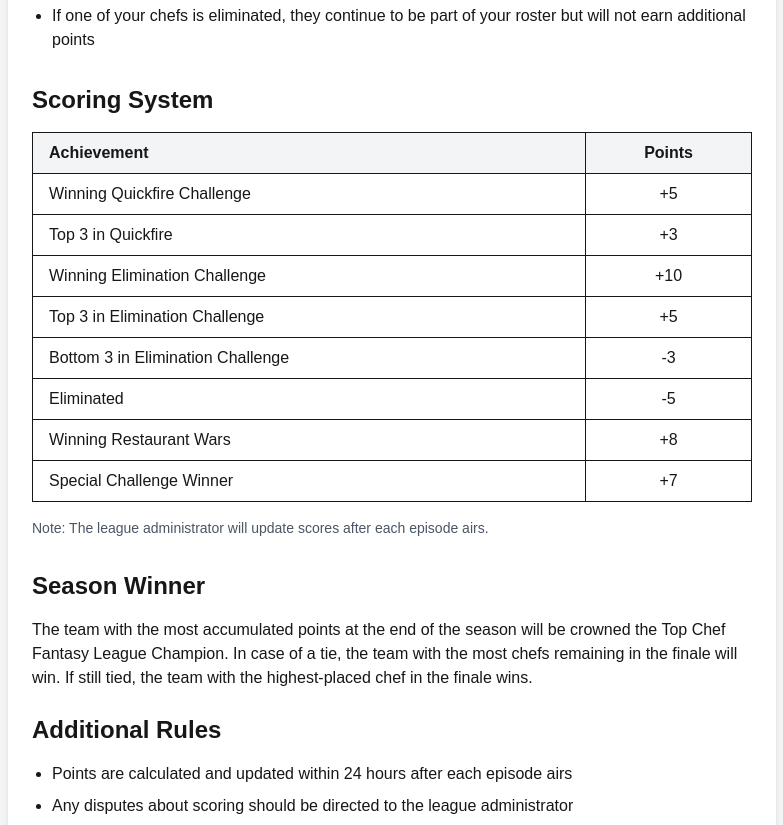
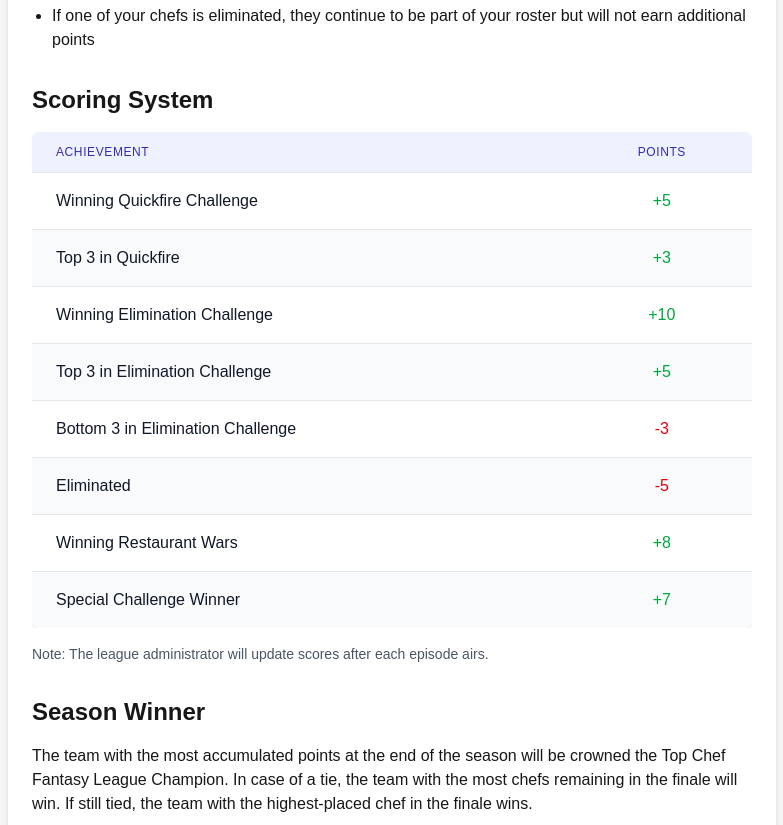
Before and after one commit to neodharma/fantasy-top-chef, a Next.js app in the folder top-chef-fantasy/: page /rules in a window 1280 px wide. Shown: the part 520-1345 px from the top of the page, without its empty margins (248-1031 px from the left). Built offline with nearby package versions, Linux system fonts and the light colour scheme.

Commit message:
cosmetics

```diff
--- a/top-chef-fantasy/pages/rules.js
+++ b/top-chef-fantasy/pages/rules.js
@@ -39,45 +39,45 @@
             <section className="mb-8">
               <h2 className="text-2xl font-semibold mb-4">Scoring System</h2>
               <div className="overflow-x-auto">
-                <table className="min-w-full border-collapse">
+                <table className="min-w-full divide-y divide-gray-200 rounded-lg overflow-hidden shadow-sm">
                   <thead>
-                    <tr className="bg-gray-100">
-                      <th className="px-4 py-2 text-left border">Achievement</th>
-                      <th className="px-4 py-2 text-center border">Points</th>
+                    <tr>
+                      <th className="px-6 py-3 bg-indigo-50 text-left text-xs font-medium text-indigo-800 uppercase tracking-wider">Achievement</th>
+                      <th className="px-6 py-3 bg-indigo-50 text-center text-xs font-medium text-indigo-800 uppercase tracking-wider">Points</th>
                     </tr>
                   </thead>
-                  <tbody>
-                    <tr>
-                      <td className="px-4 py-2 border">Winning Quickfire Challenge</td>
-                      <td className="px-4 py-2 text-center border">+5</td>
+                  <tbody className="bg-white divide-y divide-gray-200">
+                    <tr className="bg-white">
+                      <td className="px-6 py-4 whitespace-nowrap text-gray-900">Winning Quickfire Challenge</td>
+                      <td className="px-6 py-4 whitespace-nowrap text-center font-medium text-green-600">+5</td>
                     </tr>
-                    <tr>
-                      <td className="px-4 py-2 border">Top 3 in Quickfire</td>
-                      <td className="px-4 py-2 text-center border">+3</td>
+                    <tr className="bg-gray-50">
+                      <td className="px-6 py-4 whitespace-nowrap text-gray-900">Top 3 in Quickfire</td>
+                      <td className="px-6 py-4 whitespace-nowrap text-center font-medium text-green-600">+3</td>
                     </tr>
-                    <tr>
-                      <td className="px-4 py-2 border">Winning Elimination Challenge</td>
-                      <td className="px-4 py-2 text-center border">+10</td>
+                    <tr className="bg-white">
+                      <td className="px-6 py-4 whitespace-nowrap text-gray-900">Winning Elimination Challenge</td>
+                      <td className="px-6 py-4 whitespace-nowrap text-center font-medium text-green-600">+10</td>
                     </tr>
-                    <tr>
-                      <td className="px-4 py-2 border">Top 3 in Elimination Challenge</td>
-                      <td className="px-4 py-2 text-center border">+5</td>
+                    <tr className="bg-gray-50">
+                      <td className="px-6 py-4 whitespace-nowrap text-gray-900">Top 3 in Elimination Challenge</td>
+                      <td className="px-6 py-4 whitespace-nowrap text-center font-medium text-green-600">+5</td>
                     </tr>
-                    <tr>
-                      <td className="px-4 py-2 border">Bottom 3 in Elimination Challenge</td>
-                      <td className="px-4 py-2 text-center border">-3</td>
+                    <tr className="bg-white">
+                      <td className="px-6 py-4 whitespace-nowrap text-gray-900">Bottom 3 in Elimination Challenge</td>
+                      <td className="px-6 py-4 whitespace-nowrap text-center font-medium text-red-600">-3</td>
                     </tr>
-                    <tr>
-                      <td className="px-4 py-2 border">Eliminated</td>
-                      <td className="px-4 py-2 text-center border">-5</td>
+                    <tr className="bg-gray-50">
+                      <td className="px-6 py-4 whitespace-nowrap text-gray-900">Eliminated</td>
+                      <td className="px-6 py-4 whitespace-nowrap text-center font-medium text-red-600">-5</td>
                     </tr>
-                    <tr>
-                      <td className="px-4 py-2 border">Winning Restaurant Wars</td>
-                      <td className="px-4 py-2 text-center border">+8</td>
+                    <tr className="bg-white">
+                      <td className="px-6 py-4 whitespace-nowrap text-gray-900">Winning Restaurant Wars</td>
+                      <td className="px-6 py-4 whitespace-nowrap text-center font-medium text-green-600">+8</td>
                     </tr>
-                    <tr>
-                      <td className="px-4 py-2 border">Special Challenge Winner</td>
-                      <td className="px-4 py-2 text-center border">+7</td>
+                    <tr className="bg-gray-50">
+                      <td className="px-6 py-4 whitespace-nowrap text-gray-900">Special Challenge Winner</td>
+                      <td className="px-6 py-4 whitespace-nowrap text-center font-medium text-green-600">+7</td>
                     </tr>
                   </tbody>
                 </table>
```
Also changed, not shown: top-chef-fantasy/pages/index.js (+146 -29 lines).
